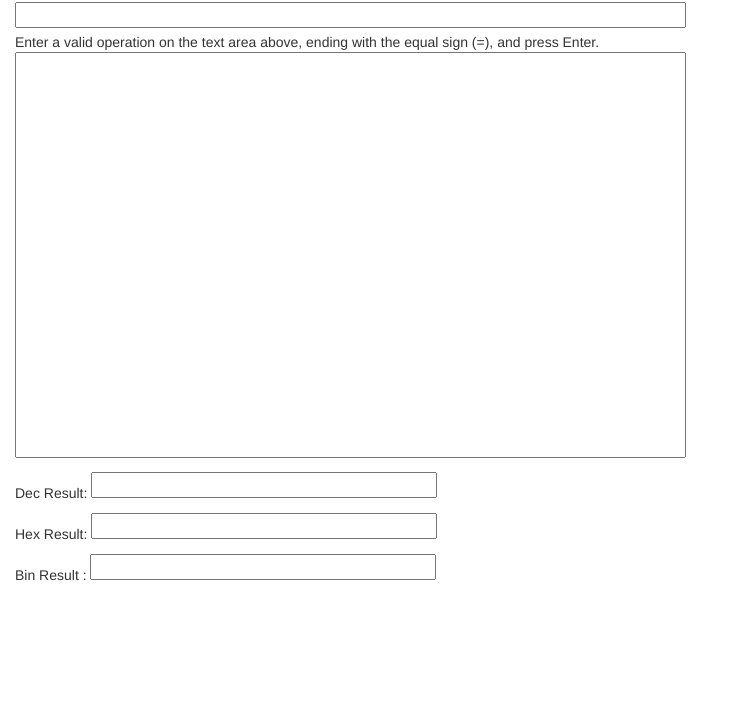
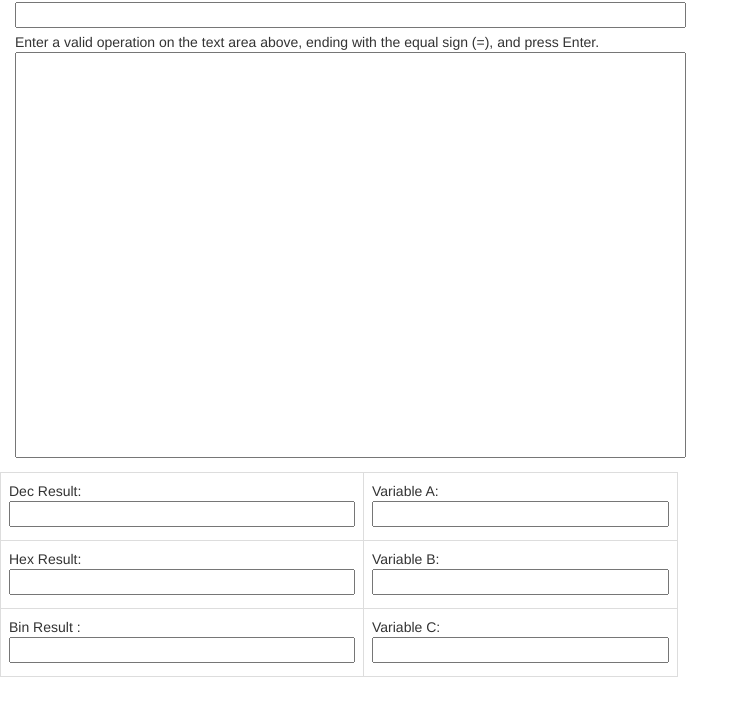
Before and after one commit to Daniel-Orozco/automator, a plain HTML site: page index.html in a window 1280 px wide. Shown: the part 68-784 px from the top of the page, without its empty margins (0-749 px from the left). Drawn offline with Linux system fonts and the light colour scheme.

Commit message:
Variable counters added

```diff
--- a/index.html
+++ b/index.html
@@ -34,11 +34,32 @@
       <textarea id="operations" cols="80" rows="20" style="resize: none;" readonly ></textarea>
     </div>
     <div>
-    <div class="col-xs-12" style="height:60px;">
-      <p>Dec Result:    <textarea id="decimal" style="resize: none;" cols="40" rows ="1" readonly></textarea></p>
-      <p>Hex Result:       <textarea id="hex" style="resize: none;" cols="40" rows ="1" readonly></textarea></p>
-      <p>Bin Result  :   <textarea id="binary" style="resize: none;" cols="40" rows ="1" readonly></textarea></p>
-    </div>
+    <table class="table table-bordered" style="width:120px;">
+      <tr>
+        <td>
+          Dec Result:    <textarea id="decimal" style="resize: none;" cols="40" rows ="1" readonly></textarea>
+        </td>
+        <td>
+          Variable A:    <textarea id="varA" style="resize: none;" cols="34" rows ="1" readonly></textarea>
+        </td>
+      </tr>
+      <tr>
+        <td>
+          Hex Result:       <textarea id="hex" style="resize: none;" cols="40" rows ="1" readonly></textarea>
+        </td>
+        <td>
+          Variable B:    <textarea id="varB" style="resize: none;" cols="34" rows ="1" readonly></textarea>
+        </td>
+      </tr>
+      <tr>
+        <td>
+          Bin Result  :   <textarea id="binary" style="resize: none;" cols="40" rows ="1" readonly></textarea>
+        </td>
+        <td>
+          Variable C:    <textarea id="varC" style="resize: none;" cols="34" rows ="1" readonly></textarea>
+        </td>
+      </tr>
+    </table>
 
     <div id="openModal" class="modalDialog">
       <div>	<a href="#close" title="Close" class="close">X</a>
```
